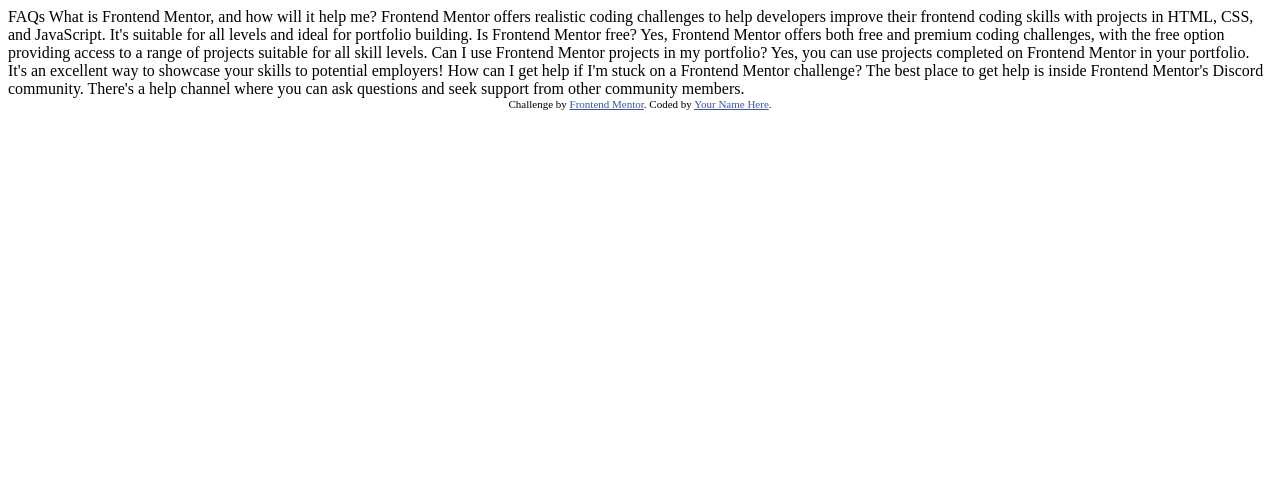
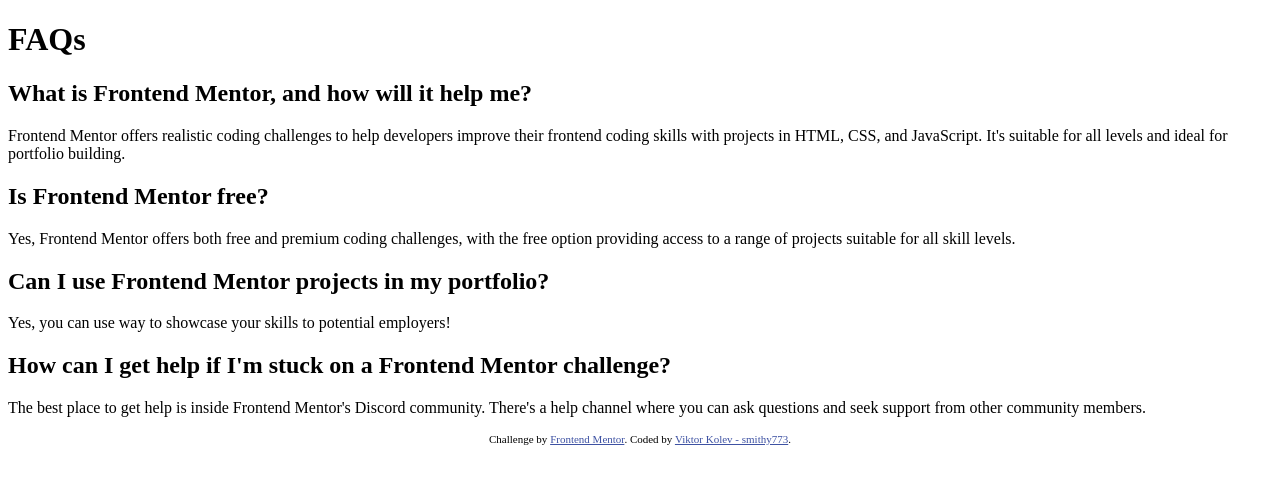
Before and after one commit to smithy773/faq-accordion-main, a plain HTML site: page index.html in a window 1280 px wide. Drawn offline with Linux system fonts and the light colour scheme.

Commit message:
Initial commit
Added some HTML and separated styles into other .css file.

```diff
--- a/index.html
+++ b/index.html
@@ -1,48 +1,75 @@
 <!DOCTYPE html>
 <html lang="en">
   <head>
-  <meta charset="UTF-8">
-  <meta name="viewport" content="width=device-width, initial-scale=1.0"> <!-- displays site properly based on user's device -->
+    <meta charset="UTF-8" />
+    <meta name="viewport" content="width=device-width, initial-scale=1.0" />
+    <!-- displays site properly based on user's device -->
 
-  <link rel="icon" type="image/png" sizes="32x32" href="./assets/images/favicon-32x32.png">
+    <link
+      rel="icon"
+      type="image/png"
+      sizes="32x32"
+      href="./assets/images/favicon-32x32.png"
+    />
+    <!-- FONT -->
+    <link rel="preconnect" href="https://fonts.googleapis.com" />
+    <link rel="preconnect" href="https://fonts.gstatic.com" crossorigin />
+    <link
+      href="https://fonts.googleapis.com/css2?family=Work+Sans:ital,wght@0,100..900;1,100..900&display=swap"
+      rel="stylesheet"
+    />
+
+    <link href="styles.css" rel="stylesheet" />
 
     <title>Frontend Mentor | FAQ accordion</title>
 
     <!-- Feel free to remove these styles or customise in your own stylesheet 👍 -->
-  <style>
-    .attribution { font-size: 11px; text-align: center; }
-    .attribution a { color: hsl(228, 45%, 44%); }
-  </style>
   </head>
   <body>
-
-  FAQs
-
-  What is Frontend Mentor, and how will it help me?
-
-  Frontend Mentor offers realistic coding challenges to help developers improve their
-  frontend coding skills with projects in HTML, CSS, and JavaScript. It's suitable for
-  all levels and ideal for portfolio building.
-
-  Is Frontend Mentor free?
-
-  Yes, Frontend Mentor offers both free and premium coding challenges, with the free
-  option providing access to a range of projects suitable for all skill levels.
-
-  Can I use Frontend Mentor projects in my portfolio?
-
-  Yes, you can use projects completed on Frontend Mentor in your portfolio. It's an excellent
-  way to showcase your skills to potential employers!
-
-  How can I get help if I'm stuck on a Frontend Mentor challenge?
-
-  The best place to get help is inside Frontend Mentor's Discord community. There's a help
-  channel where you can ask questions and seek support from other community members.
-
-
+    <main class="container">
+      <h1>FAQs</h1>
+      <div class="accordion-section">
+        <h2>What is Frontend Mentor, and how will it help me?</h2>
+        <p>
+          Frontend Mentor offers realistic coding challenges to help developers
+          improve their frontend coding skills with projects in HTML, CSS, and
+          JavaScript. It's suitable for all levels and ideal for portfolio
+          building.
+        </p>
+      </div>
+      <div class="accordion-section">
+        <h2>Is Frontend Mentor free?</h2>
+        <p>
+          Yes, Frontend Mentor offers both free and premium coding challenges,
+          with the free option providing access to a range of projects suitable
+          for all skill levels.
+        </p>
+      </div>
+      <div class="accordion-section">
+        <h2>Can I use Frontend Mentor projects in my portfolio?</h2>
+        <p>
+          Yes, you can use way to showcase your skills to potential employers!
+        </p>
+      </div>
+      <div class="accordion-section">
+        <h2>How can I get help if I'm stuck on a Frontend Mentor challenge?</h2>
+        <p>
+          The best place to get help is inside Frontend Mentor's Discord
+          community. There's a help channel where you can ask questions and seek
+          support from other community members.
+        </p>
+      </div>
+    </main>
+    <footer>
       <div class="attribution">
-    Challenge by <a href="https://www.frontendmentor.io?ref=challenge" target="_blank">Frontend Mentor</a>.
-    Coded by <a href="#">Your Name Here</a>.
+        Challenge by
+        <a href="https://www.frontendmentor.io?ref=challenge" target="_blank"
+          >Frontend Mentor</a
+        >. Coded by
+        <a href="https://www.frontendmentor.io/profile/smithy773"
+          >Viktor Kolev - smithy773</a
+        >.
       </div>
+    </footer>
   </body>
 </html>
--- /dev/null
+++ b/styles.css
@@ -0,0 +1,7 @@
+.attribution {
+  font-size: 11px;
+  text-align: center;
+}
+.attribution a {
+  color: hsl(228, 45%, 44%);
+}
```
Also changed, not shown: 3 other files. Lines whose indentation alone changed are shown as unchanged.
